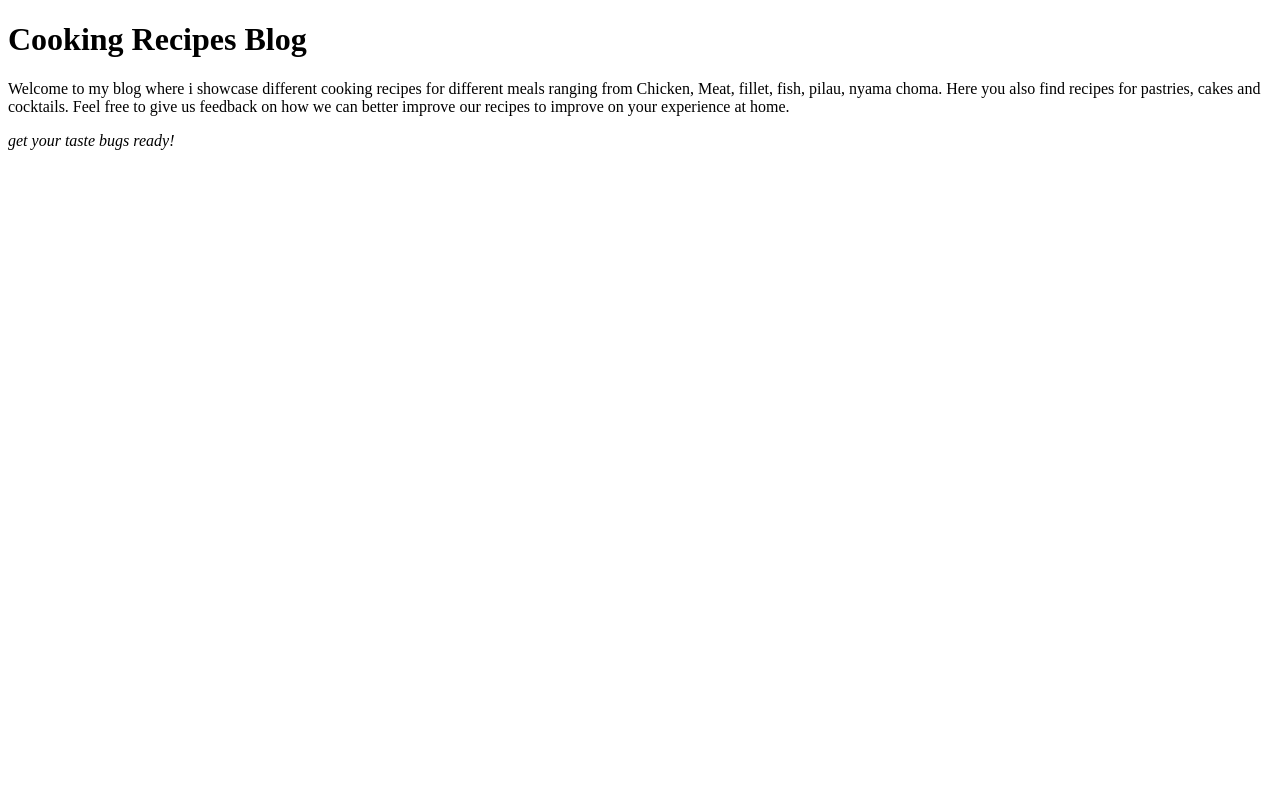
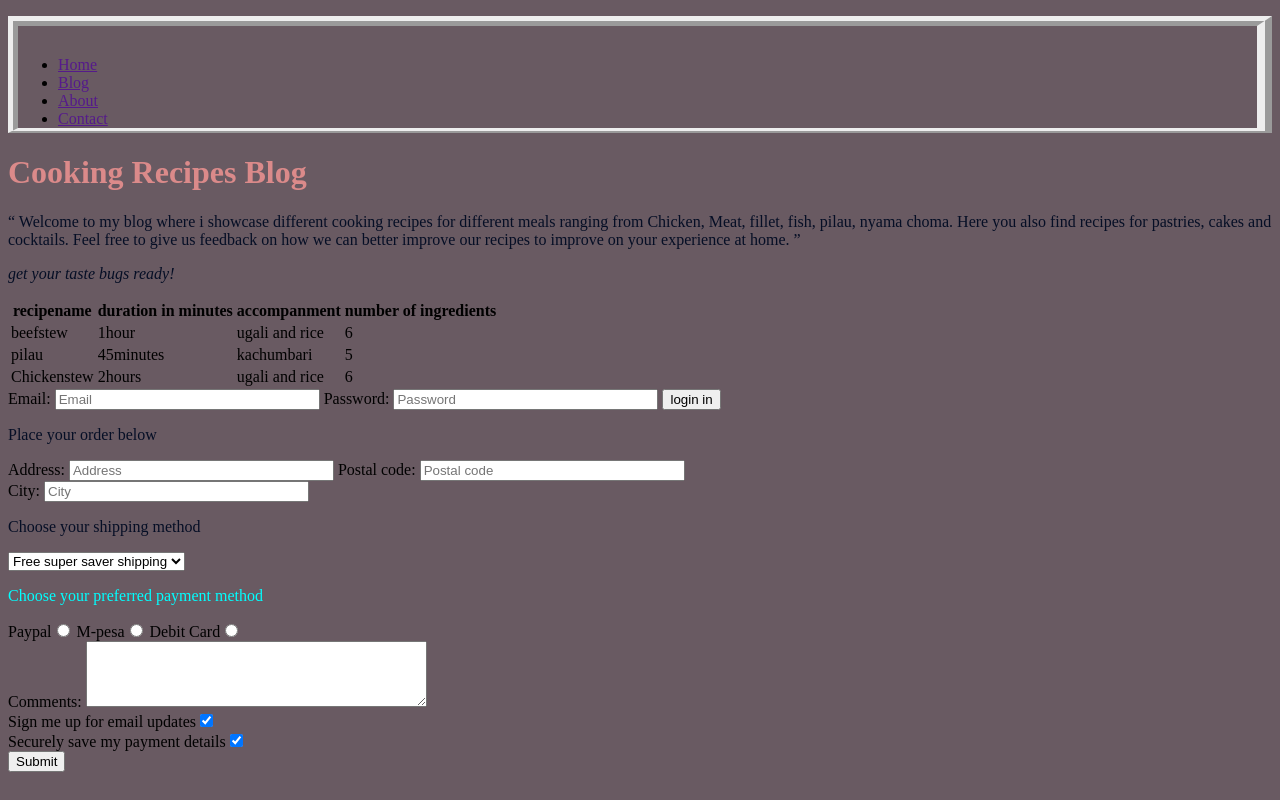
Before and after one commit to gvihendah/cooking-recipes-blog, a plain HTML site: page index.html in a window 1280 px wide. Drawn offline with Linux system fonts and the light colour scheme.

Commit message:
initial commit

```diff
--- a/css/main.css
+++ b/css/main.css
@@ -1,4 +1,25 @@
 h1 {
-color: brown;
+color: rgb(219, 138, 138);
 
 }
+P {
+    color: rgb(5, 14, 37)
+
+
+}
+.navbar1 {
+    text-align: justify;
+    padding-top: 30px;
+    background-color: rgb(162, 133, 104)
+    position: relative;
+    align-items: center;
+    border-right: blueviolet;
+    height: auto;
+    border: 10px ridge;
+    border-width: 10px 15px 5px 10px;
+}
+
+body {
+background-color: rgb(105, 90, 98)
+
+}
--- a/index.html
+++ b/index.html
@@ -4,14 +4,101 @@
     <meta charset="UTF-8">
     <meta name="viewport" content="width=device-width, initial-scale=1.0">
     <title>Cooking Recipes Blog</title>
+    <link rel="stylesheet" type="text/css" href="css/main.css">
 </head>
 <body>
+    <nav>
+        <ul class="navbar1">
+            <li><a href="">Home</a></li>
+            <li><a href="">Blog</a></li>
+            <li><a href="">About</a></li>
+            <li><a href="">Contact</a></li>
+
+
+
+        </ul>
+
+
+
+    </nav>
     <h1>Cooking Recipes Blog</h1>
-    <p>Welcome to my blog where i showcase different cooking recipes for different meals ranging from Chicken,
+    <p><q>
+        Welcome to my blog where i showcase different cooking recipes for different meals ranging from Chicken,
         Meat, fillet, fish, pilau, nyama choma. Here you also find recipes for pastries, cakes and cocktails.
         Feel free to give us feedback on how we can better improve our recipes to improve on your experience at home.
+    </q>
     </p>
     <p><em>get your taste bugs ready!</em></p>
+    <table>
+        <tr><th>recipename</th><th>duration in minutes</th><th>accompanment</th><th>number of ingredients</th>
 
+        </tr>
+        <tr><td>beefstew</td><td>1hour</td><td>ugali and rice</td><td>6</td>
+        </tr>
+        <tr><td>pilau</td><td>45minutes</td><td>kachumbari</td><td>5</td>
+
+        </tr>
+        <tr><td>Chickenstew</td><td>2hours</td><td>ugali and rice</td><td>6</td>
+
+        </tr>
+
+
+
+    </table>
+    <!-- Thia is a comment
+        <h1>heading</h1>
+
+
+
+    -->
+
+    <form method="get">
+        <label for="email">Email:</label>
+
+        <input type="text" name="email" placeholder="Email" size="30px" maxlength="100" id="email">
+        <label for="password">Password:</label>
+        <input type="password" name="password" placeholder="Password" size="30px" max="30" id="email">
+        <input type="submit" value="login in">
+    </form>
+    <p>Place your order below</p>
+
+    <form>
+        <label for="Address">Address:</label>
+        <input type="text" name="Address" id="Address" placeholder="Address" size="30px" maxlength="100">
+        <label for="postalcode">Postal code:</label>
+        <input type="text" name="Postal code" id="postalcode"
+        placeholder="Postal code" size="30px" maxlength="100">
+        <br>
+        <label for="City">City:</label>
+        <input type="text" name="City" id="City" placeholder="City" size="30px" maxlength="100">
+        <br>
+        <p>Choose your shipping method</p>
+
+        <select name="shipping" id="shipping">
+            <option value="free super saver shipping">Free super saver shipping</option>
+            <option value="2days shipping">2 Day shipping</option>
+            <option value="3days shipping">3 Day shipping</option>
+            <option value="4days shipping">4 Day shipping</option>
+
+
+        </select>
+        <p style="color: aqua;">Choose your preferred payment method</p>
+       <label>Paypal<input type="radio" name="payment" value="paypal"></label>
+       <label>M-pesa<input type="radio" value="M-pesa" name="payment"></label>
+       <label>Debit Card<input name="payment" type="radio" value="Debitcard"></label>
+       <br>
+       <label for="comments">Comments:</label>
+
+       <textarea rows="4" cols="40" name="comments" id="comments"></textarea>
+       <br>
+       <label>Sign me up for email updates<input type="checkbox" name="email updates" checked="checked"></label>
+       <br>
+       <label>Securely save my payment details<input type="checkbox" name="payment details" checked="checked"></label>
+       <br>
+       <input type="submit">
+
+
+
+    </form>
 </body>
 </html>
```
